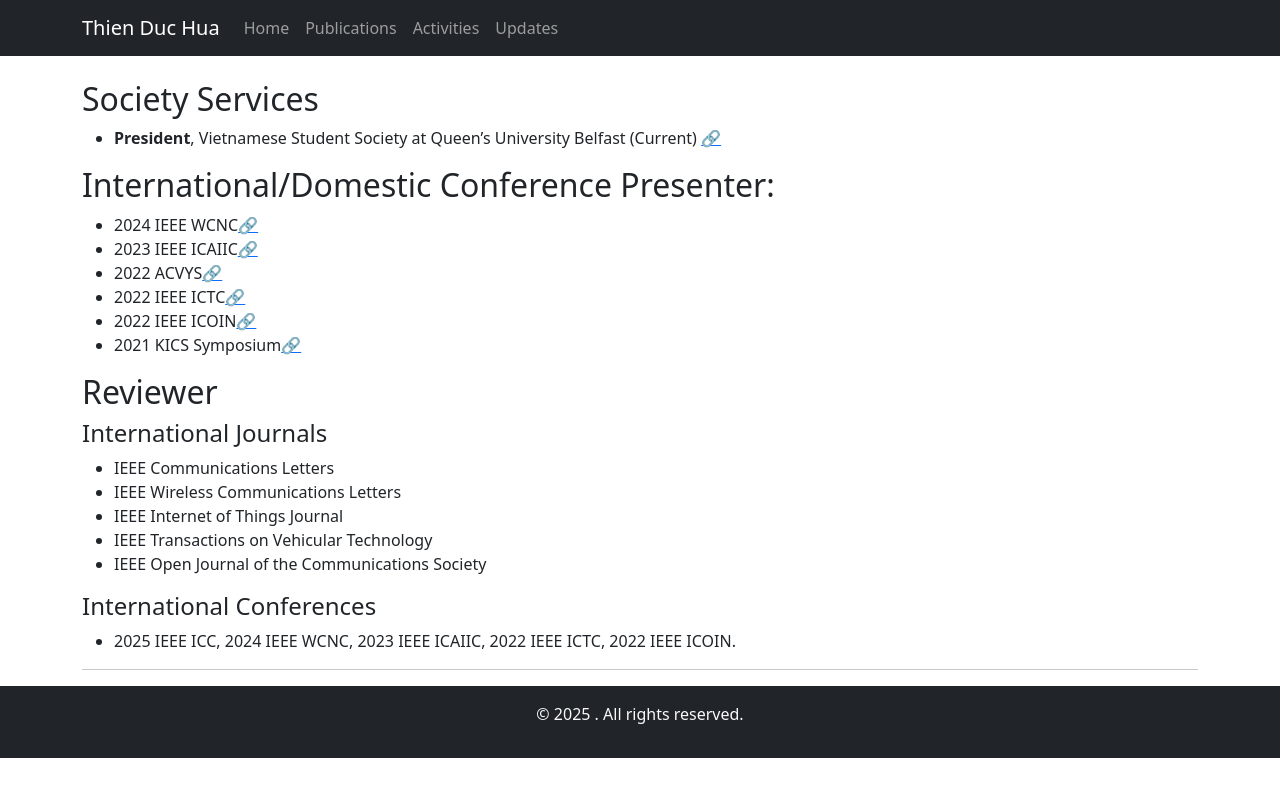
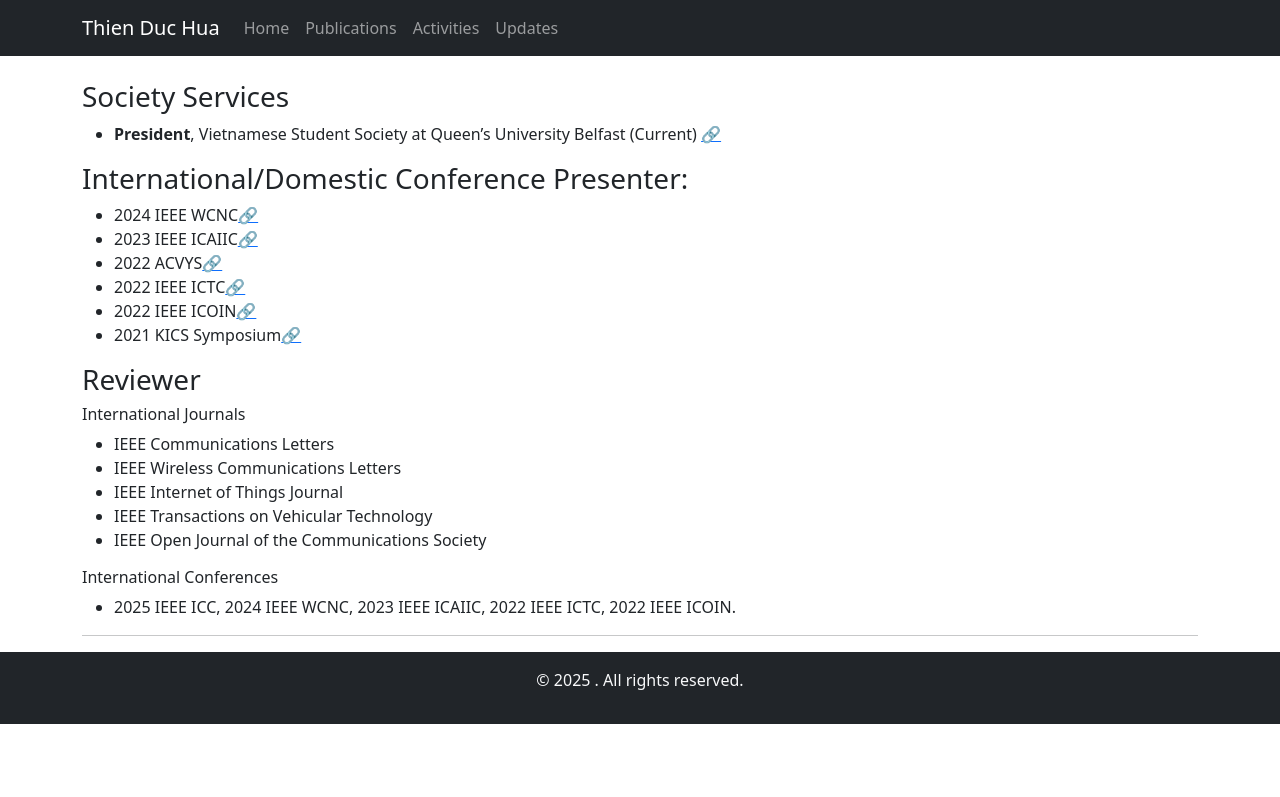
Before and after one commit to thienduchua/thienduchua.github.io, a Jekyll site: the page built from services.md, in a window 1280 px wide. Shown: the top 797 px of the page. Built offline with Jekyll 4.4.1, drawn with Linux system fonts in a browser that asks for light colours.

```diff
--- a/services.md
+++ b/services.md
@@ -3,11 +3,11 @@ layout: default
 title: Home
 ---
 
-## Society Services
+### Society Services
 - **President**, Vietnamese Student Society at Queen’s University Belfast (Current) [🔗](https://home.q-su.org/clubssocieties/vietnamese/)
 
 
-## International/Domestic Conference Presenter:
+### International/Domestic Conference Presenter:
 - 2024 IEEE WCNC[🔗](https://ieeexplore.ieee.org/document/10571002)
 - 2023 IEEE ICAIIC[🔗](https://ieeexplore.ieee.org/abstract/document/10067114)
 - 2022 ACVYS[🔗](https://drive.google.com/file/d/1IFxmaldEJPH0fIn-uDcfLK72LDxNyuTP/view)
@@ -16,16 +16,16 @@ title: Home
 - 2021 KICS Symposium[🔗](https://www.dbpia.co.kr/Journal/articleDetail?nodeId=NODE10587233)
 
 
-## Reviewer
+### Reviewer
 
-#### International Journals
+###### International Journals
 - IEEE Communications Letters
 - IEEE Wireless Communications Letters
 - IEEE Internet of Things Journal
 - IEEE Transactions on Vehicular Technology
 - IEEE Open Journal of the Communications Society
 
-#### International Conferences
+###### International Conferences
 - 2025 IEEE ICC, 2024 IEEE WCNC, 2023 IEEE ICAIIC, 2022 IEEE ICTC, 2022 IEEE ICOIN.
 
 
```
